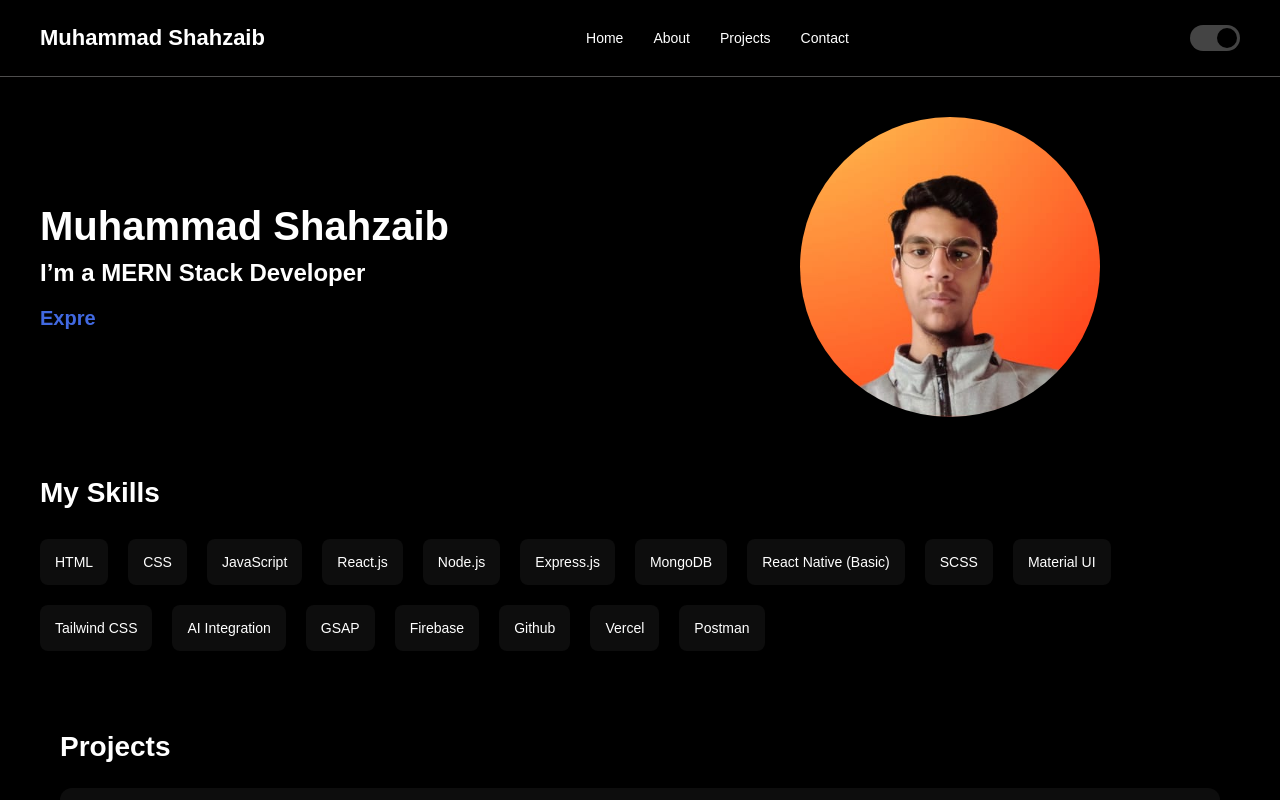
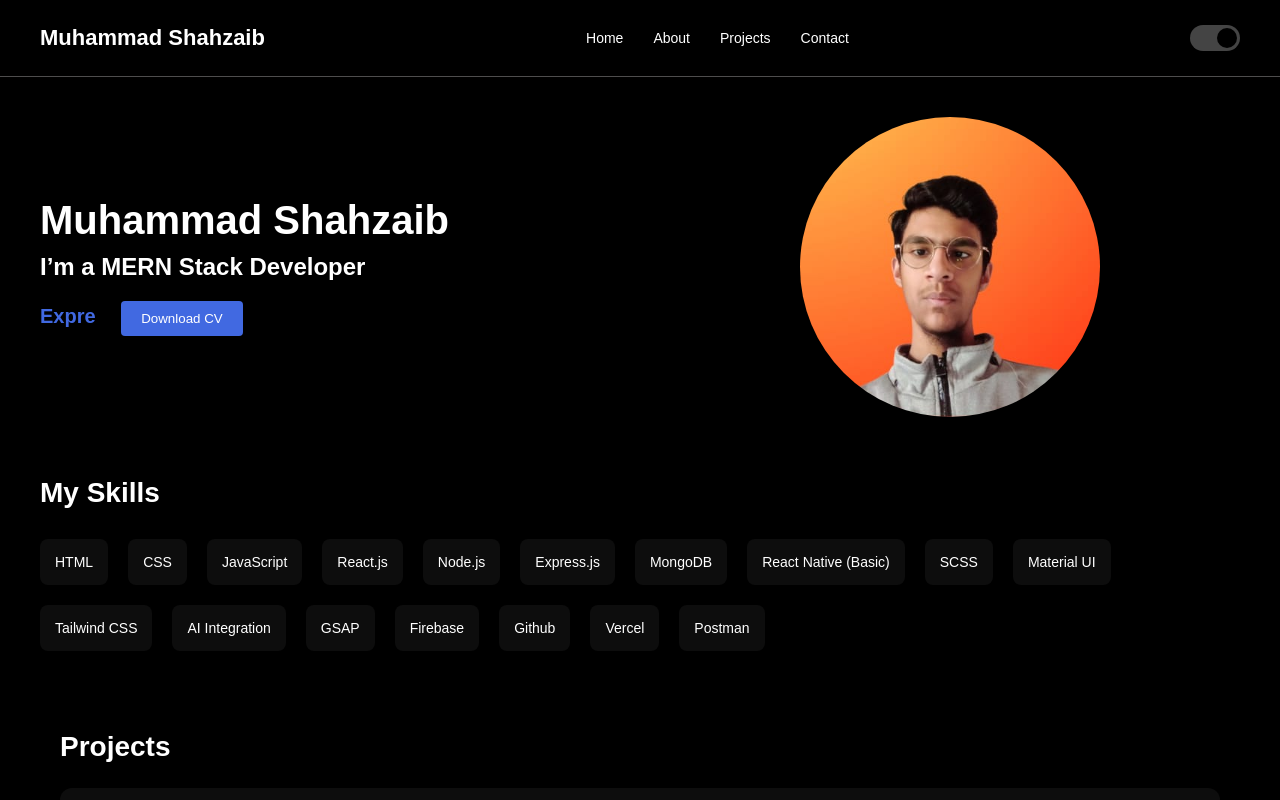
Before and after one commit to MuhammadShahzaib607/MuhammadShahzaib_Portfolio, a React (Vite) app: page / in a window 1280 px wide. Shown: the top 800 px of the page. Built offline with nearby package versions, Linux system fonts and the light colour scheme.

Commit message:
Add Resume Download Button

```diff
--- a/src/index.css
+++ b/src/index.css
@@ -8,3 +8,8 @@ font-family: Arial, Helvetica, sans-serif;
 body, html {
   overflow-x: hidden;
 }
+
+a {
+  text-decoration: none;
+  color: inherit;
+}
--- a/src/pages/home/Home.jsx
+++ b/src/pages/home/Home.jsx
@@ -66,6 +66,9 @@ const Home = ({ darkMode }) => {
             repeat={Infinity}
             className="typing"
           />
+          <a href="/resume.pdf" download>
+            <button className="cvBtn">Download CV</button>
+          </a>
         </div>
 
         <div className="heroRight">
--- a/src/pages/home/home.scss
+++ b/src/pages/home/home.scss
@@ -148,6 +148,15 @@
         font-size: 20px;
         font-weight: bold;
         color: royalblue;
+      }
+      .cvBtn {
+        background-color: royalblue;
+        color: white;
+        border: none;
+        padding: 10px 20px;
+        border-radius: 4px;
+        margin-left: 20px;
+        cursor: pointer;
       }
     }
 
```
Also changed, not shown: 1 other file (tests, documents, lock files or other folders).
